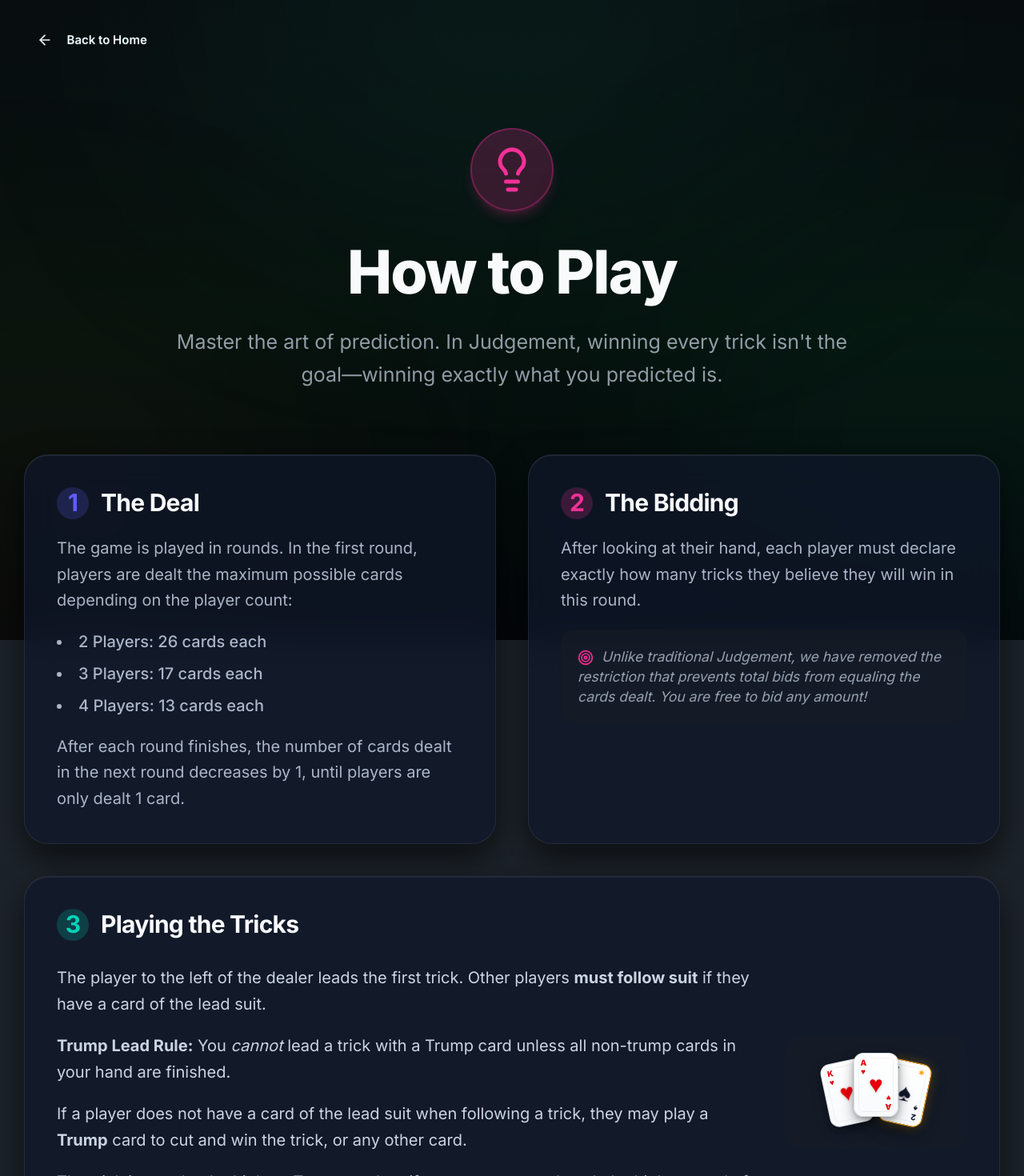
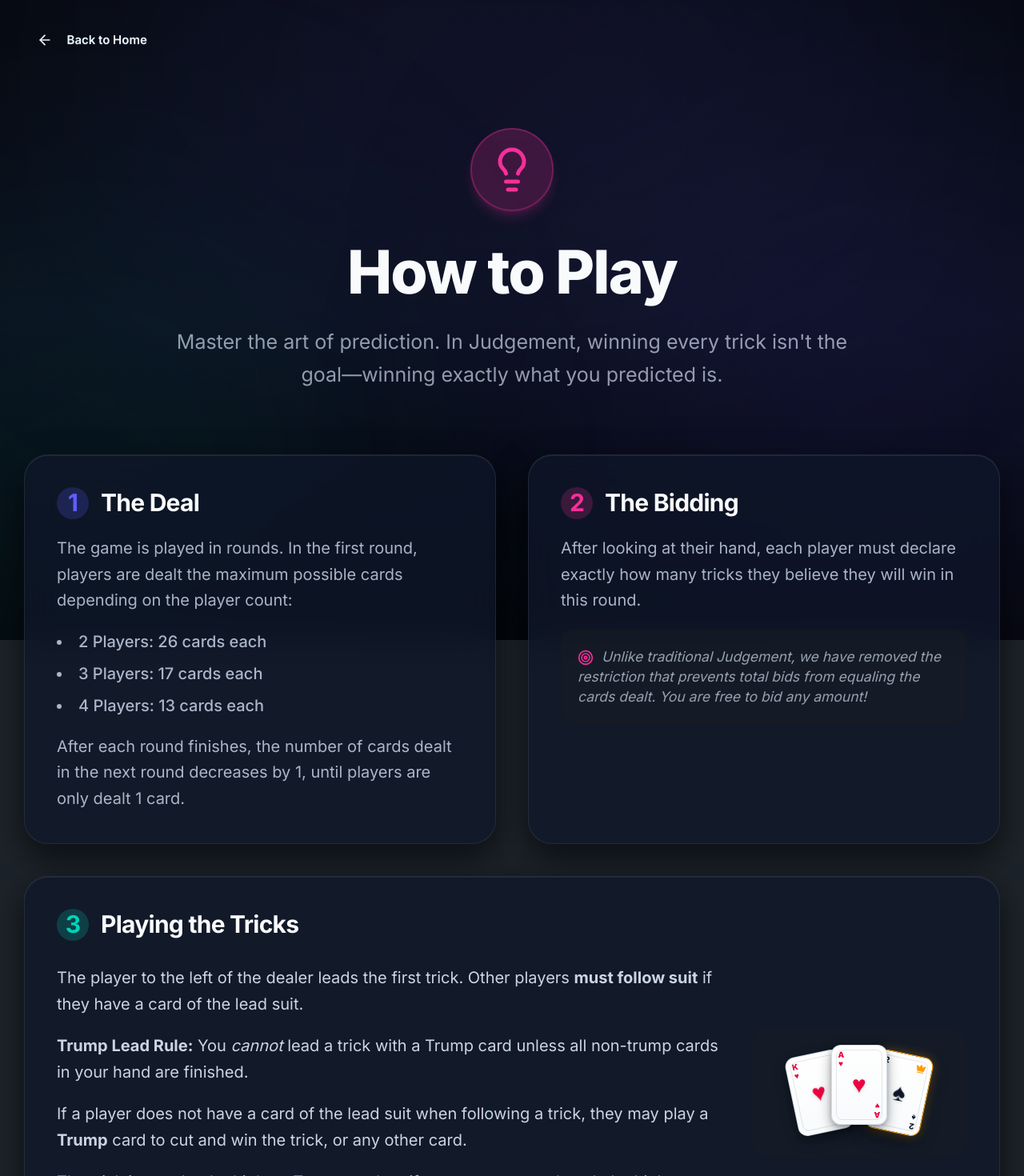
Before and after one commit to vedantbladers/JUDGEMENT-GAME, a Next.js app in the folder frontend/: page /rules in a window 1280 px wide. Shown: the top 1470 px of the page at 80% size. Built offline with nearby package versions, Linux system fonts and the light colour scheme.

Commit message:
feat(ui): upgrade card visual fidelity with crisp SVG suit icons and ambient particles

```diff
--- a/frontend/src/components/ParticleBackground.tsx
+++ b/frontend/src/components/ParticleBackground.tsx
@@ -3,17 +3,17 @@
 export default function ParticleBackground() {
   return (
     <div className="fixed inset-0 overflow-hidden pointer-events-none z-0" aria-hidden="true">
-      {/* Deep Obsidian Dark Mesh Background */}
-      <div className="absolute inset-0 bg-linear-to-b from-[#090d10] via-[#07120e] to-[#05080b]" />
+      {/* Deep Midnight Obsidian Canvas */}
+      <div className="absolute inset-0 bg-linear-to-b from-[#070a0f] via-[#0b0f19] to-[#05070a]" />
 
-      {/* Subtle Radial Ambient Lighting */}
-      <div className="absolute -top-40 left-1/2 -translate-x-1/2 w-[800px] h-[450px] bg-emerald-500/8 blur-[140px] rounded-full" />
-      <div className="absolute top-1/2 -left-40 w-[500px] h-[500px] bg-amber-500/5 blur-[160px] rounded-full" />
-      <div className="absolute bottom-0 -right-40 w-[600px] h-[500px] bg-emerald-600/8 blur-[150px] rounded-full" />
+      {/* Subtle Indigo / Cyan Ambient Atmosphere */}
+      <div className="absolute -top-40 left-1/2 -translate-x-1/2 w-200 h-112.5 bg-indigo-500/10 blur-[150px] rounded-full" />
+      <div className="absolute top-1/3 -left-40 w-125 h-125 bg-cyan-500/8 blur-[160px] rounded-full" />
+      <div className="absolute bottom-0 -right-40 w-150 h-125 bg-indigo-600/10 blur-[160px] rounded-full" />
 
-      {/* Micro Radial Grid Pattern */}
+      {/* Modern Micro Grid Dot Matrix */}
       <div
-        className="absolute inset-0 opacity-[0.02]"
+        className="absolute inset-0 opacity-[0.035]"
         style={{
           backgroundImage: `radial-gradient(rgba(255, 255, 255, 0.4) 1px, transparent 1px)`,
           backgroundSize: "28px 28px",
--- a/frontend/src/components/PlayingCard.tsx
+++ b/frontend/src/components/PlayingCard.tsx
@@ -5,6 +5,7 @@ import { getSuitSymbol, getSuitColor } from "@/lib/cardUtils";
 import { motion } from "framer-motion";
 import { clsx } from "clsx";
 import { twMerge } from "tailwind-merge";
+import { Crown } from "lucide-react";
 
 function cn(...inputs: (string | undefined | null | false)[]) {
   return twMerge(clsx(inputs));
@@ -41,25 +42,23 @@ export default function PlayingCard({
       transition={{ type: "spring", stiffness: 350, damping: 25 }}
       whileHover={
         !disabled && onClick
-          ? { y: -18, scale: 1.08, transition: { type: "spring", stiffness: 450, damping: 20 } }
+          ? { y: -16, scale: 1.07, transition: { type: "spring", stiffness: 450, damping: 20 } }
           : {}
       }
-      whileTap={!disabled && onClick ? { scale: 0.94 } : {}}
+      whileTap={!disabled && onClick ? { scale: 0.95 } : {}}
       onClick={disabled ? undefined : onClick}
       className={cn(
-        "playing-card bg-linear-to-b from-slate-50 to-slate-100 border-2 shadow-xl select-none relative overflow-hidden",
-        color === "red" ? "text-red-600 border-red-200/50" : "text-slate-900 border-slate-300/50",
-        isTrump && "is-trump border-amber-400/80 shadow-amber-500/20 shadow-lg",
-        disabled && onClick ? "opacity-50 cursor-not-allowed grayscale-[30%]" : "",
-        !disabled && onClick
-          ? "cursor-pointer hover:shadow-2xl hover:shadow-primary/30 hover:border-primary/50"
-          : "",
-        small ? "!w-[56px] !h-[80px] !text-xs border rounded-lg" : "rounded-xl",
+        "playing-card select-none relative overflow-hidden",
+        color === "red" ? "text-rose-600" : "text-slate-900",
+        isTrump && "is-trump",
+        disabled && onClick ? "opacity-45 cursor-not-allowed grayscale-30" : "",
+        !disabled && onClick ? "cursor-pointer hover:border-cyan-400" : "",
+        small ? "w-14! h-20! text-xs! rounded-lg" : "rounded-xl",
         className
       )}
     >
-      {/* Subtle Inner Card Border Hairline */}
-      <div className="absolute inset-1 border border-slate-900/5 rounded-[6px] pointer-events-none" />
+      {/* Precision Inner Card Border Hairline */}
+      <div className="absolute inset-1 border border-slate-900/10 rounded-md pointer-events-none" />
 
       {/* Top-left corner: rank + suit */}
       <div
@@ -88,10 +87,10 @@ export default function PlayingCard({
         <span className={cn(small ? "text-[10px]" : "text-sm", "-mt-0.5 font-bold")}>{symbol}</span>
       </div>
 
-      {/* Trump corner indicator */}
+      {/* Trump corner indicator badge */}
       {isTrump && (
-        <div className="absolute top-1 right-1.5 text-amber-500 font-bold text-xs leading-none z-20 pointer-events-none">
-          *
+        <div className="absolute top-1.5 right-1.5 z-20 pointer-events-none text-amber-500">
+          <Crown className={cn(small ? "w-2.5 h-2.5" : "w-3 h-3")} fill="currentColor" />
         </div>
       )}
     </motion.div>
```
